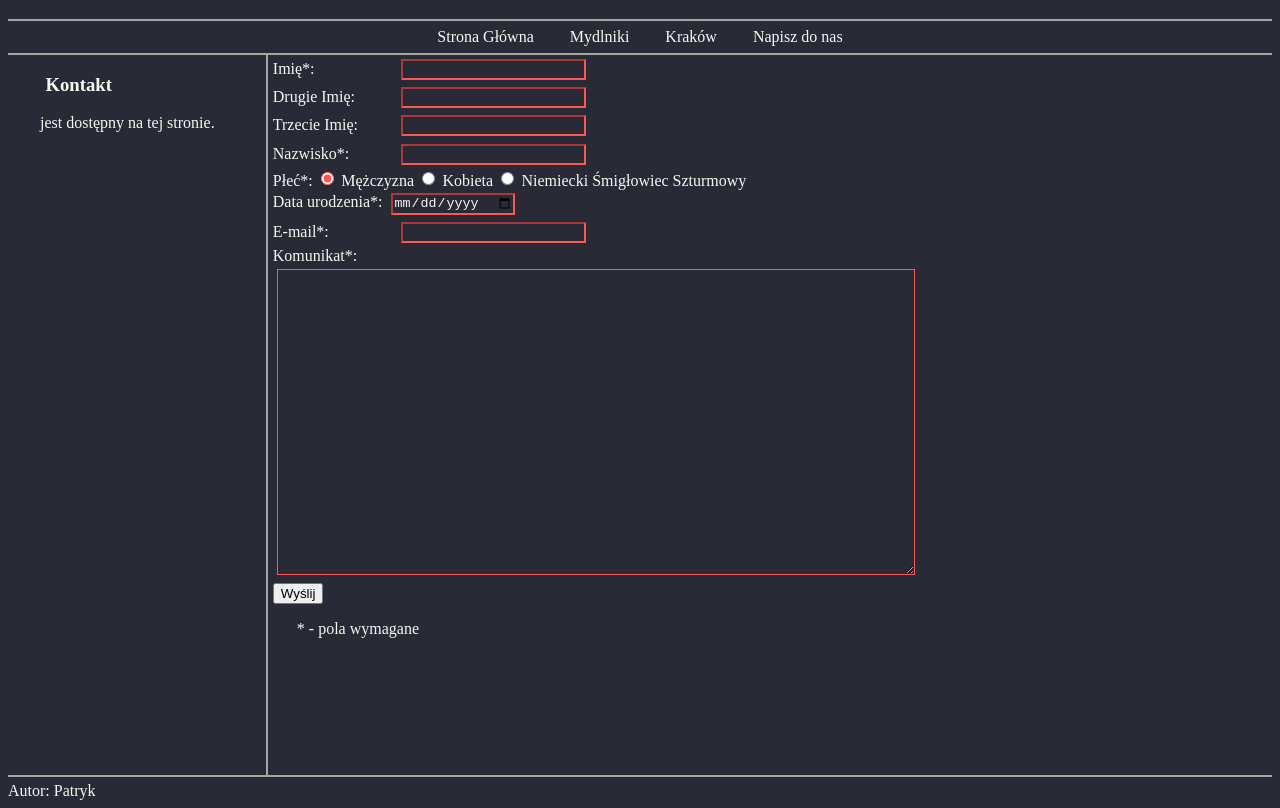
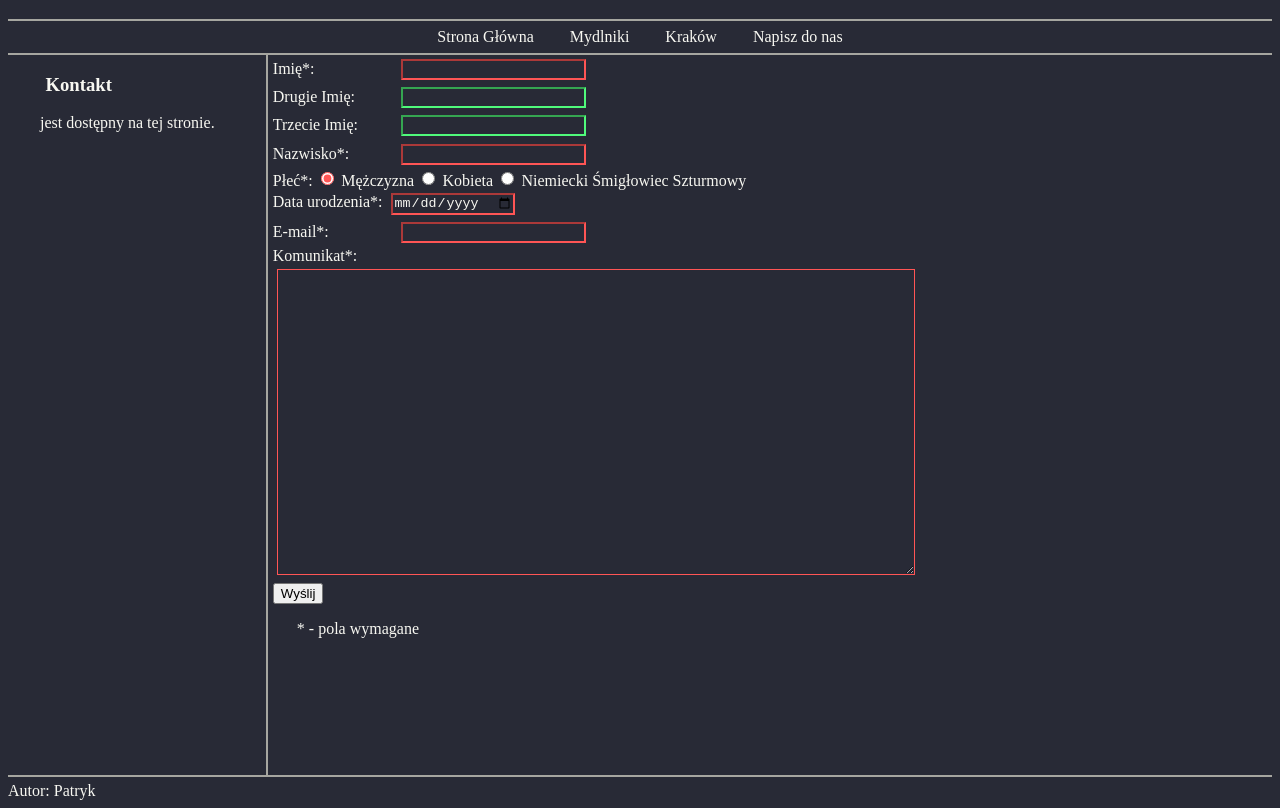
Before and after one commit to PatrykAleksanderMelchiorChwiej/PatrykStrona, a plain HTML site: page kontakt.html in a window 1280 px wide. Shown: the part 61-869 px from the top of the page. Drawn offline with Linux system fonts and the light colour scheme.

Commit message:
Update style.css

```diff
--- a/style.css
+++ b/style.css
@@ -90,6 +90,19 @@ input, textarea
 	color: #f8f8f2;
 	margin: 0.5ch;
 }
+input:invalid {
+    background-color: #FFAAAA;
+	border-color:#ff5555;
+	color: #f8f8f2;
+	background: #282a36;
+}
+
+input:valid {
+    background-color: #50fa7b;
+	border-color: #50fa7b;
+	color: #f8f8f2;
+	background: #282a36;
+}
 
 textarea {
 	width: 50%;
```
